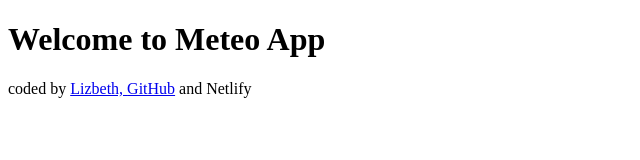
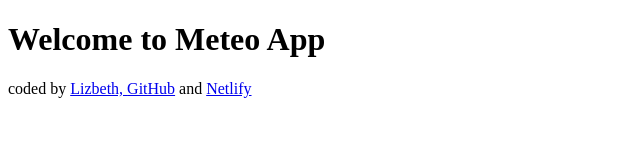
Before and after one commit to C0rt3z05/Meteo, a plain HTML site: page index.html in a window 1280 px wide. Shown: the full height of the page, 0-640 px from the left. Drawn offline with Linux system fonts and the light colour scheme.

Commit message:
Added Footer/Netlify

```diff
--- a/index.html
+++ b/index.html
@@ -12,6 +12,7 @@
     coded by
     <a href="https://github.com/C0rt3z05"> Lizbeth, </a>
     <a href="https://github.com/"> GitHub</a>
-    and Netlify
+    and
+    <a href="https://meteo-app-lizbeth.netlify.app/">Netlify</a>
   </footer>
 </html>
```
